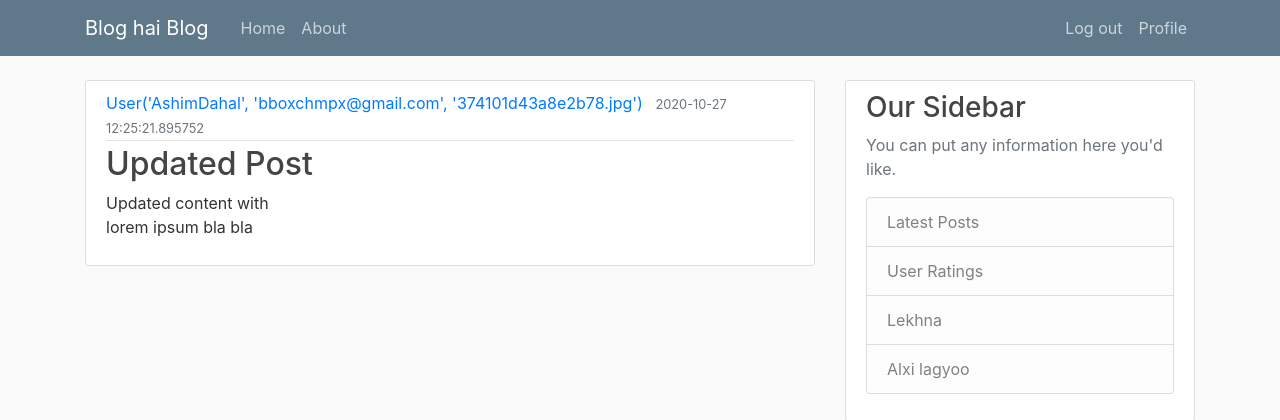
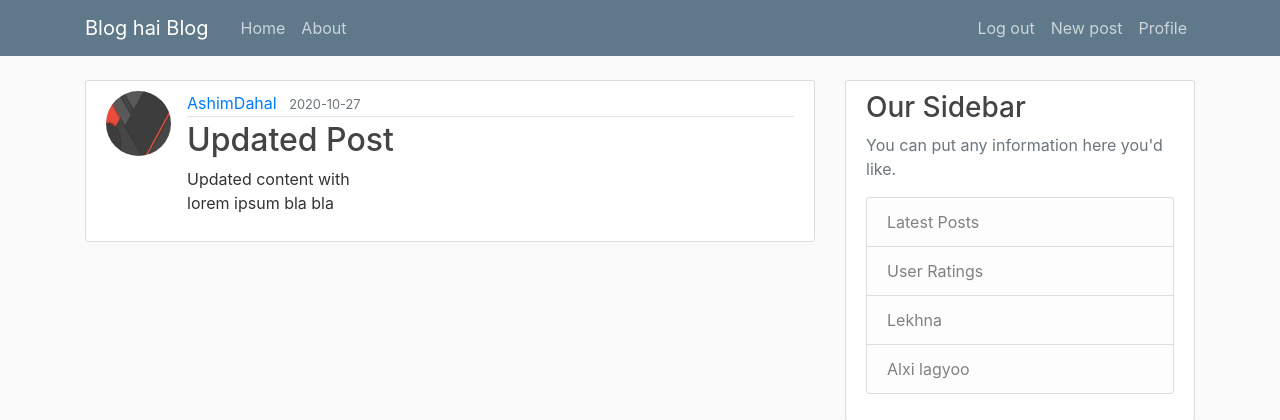
Before and after one commit to ashimdahal/Flask-Blog, a Flask app: page / in a window 1280 px wide. Shown: the top 420 px of the page. Run offline with Flask 2, Linux system fonts and the light colour scheme; a user stored in the database is signed in; data comes from the database, SQL or seed files in the repository; both versions use the stored data as it was after the commit; some libraries are stand-ins or nearby versions.

Commit message:
minor changes to make site look better

```diff
--- a/flaskblog/templates/index.html
+++ b/flaskblog/templates/index.html
@@ -3,12 +3,13 @@
 {% block content %}
     {% for post in posts %}
         <article class="media content-section">
+          <img class="rounded-circle article-img" src="{{ url_for('static', filename='profile_pics/' + post.author.image_file) }}">
           <div class="media-body">
             <div class="article-metadata">
-              <a class="mr-2" href="#">{{ post.author }}</a>
-              <small class="text-muted">{{ post.date_posted }}</small>
+              <a class="mr-2" href="#">{{ post.author.username }}</a>
+              <small class="text-muted">{{ post.date_posted.strftime('%Y-%m-%d') }}</small>
             </div>
-            <h2><a class="article-title" href="#">{{ post.title }}</a></h2>
+            <h2><a class="article-title" href="{{ url_for('post',post_id=post.id) }}">{{ post.title }}</a></h2>
             <p class="article-content">{{ post.content }}</p>
           </div>
         </article>
--- a/flaskblog/templates/layout.html
+++ b/flaskblog/templates/layout.html
@@ -33,6 +33,8 @@
             <div class="navbar-nav">
               {% if current_user.is_authenticated %}
               <a class="nav-item nav-link" href="{{ url_for('logout') }}">Log out</a>
+              <a class="nav-item nav-link" href="{{ url_for('new_post') }}">New post</a>
+
               <a class="nav-item nav-link" href="{{ url_for('profile') }}">Profile</a>
 
               {% else %}
```
Also changed, not shown: flaskblog/site.db.
